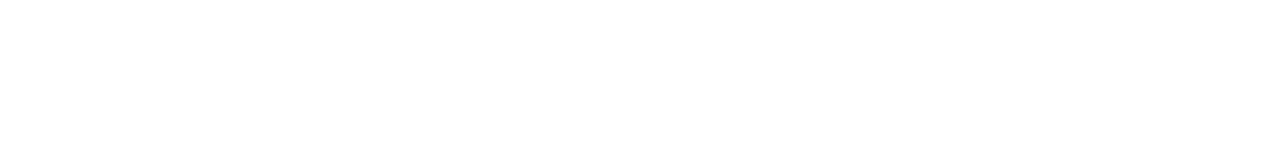
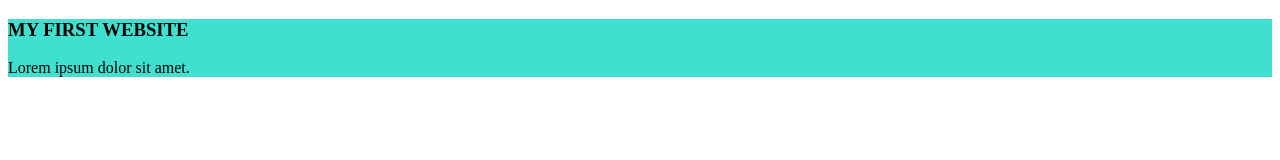
Before and after one commit to Abdullah-Al-Naeim/my-2nd-simple-website, a plain HTML site: page index.html in a window 1280 px wide. Drawn offline with Linux system fonts and the light colour scheme.

Commit message:
added the first blog

```diff
--- /dev/null
+++ b/Styles/style.css
@@ -0,0 +1,4 @@
+div{
+    background-color: turquoise;
+    padding: 10pxgit ;
+}
--- a/index.html
+++ b/index.html
@@ -4,8 +4,12 @@
     <meta charset="UTF-8">
     <meta name="viewport" content="width=device-width, initial-scale=1.0">
     <title>My Simple Website</title>
+    <link rel="stylesheet" href="Styles/style.css">
 </head>
 <body>
-
+    <div>
+        <h3>MY FIRST WEBSITE</h3>
+        <p>Lorem ipsum dolor sit amet.</p>
+    </div>
 </body>
 </html>
```
